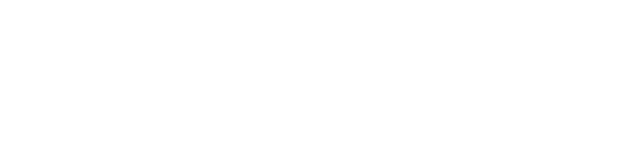
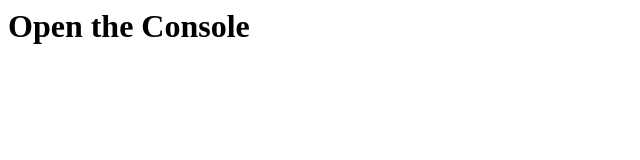
Before and after one commit to bittu1040/Javascript-Callback-promise-and-async-await, a website: page index.html in a window 1280 px wide. Shown: the whole page, without its empty margins (0-640 px from the left). Drawn offline with Linux system fonts and the light colour scheme.

Commit message:
1 file modified

```diff
--- a/index.html
+++ b/index.html
@@ -1 +1,4 @@
 <div id="app"></div>
+
+
+<h1>Open the Console</h1>
```
